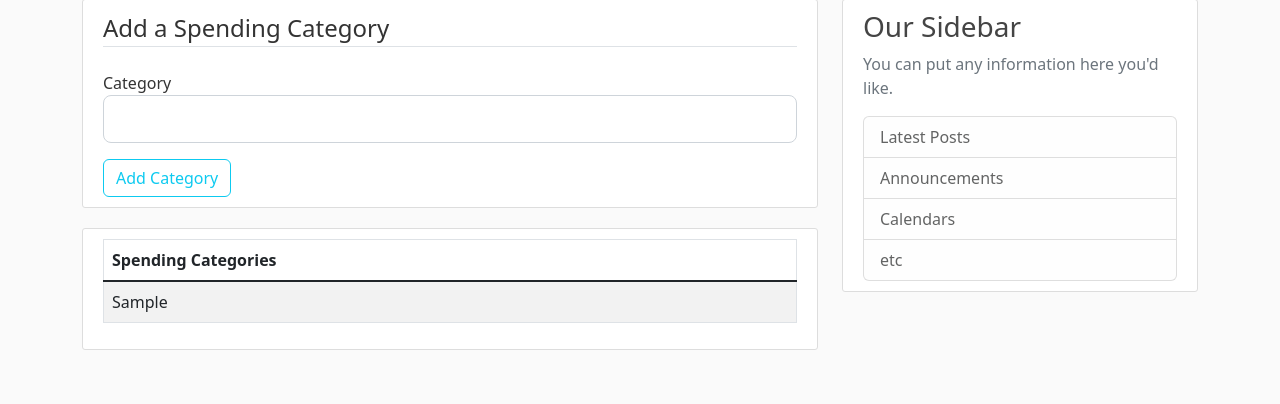
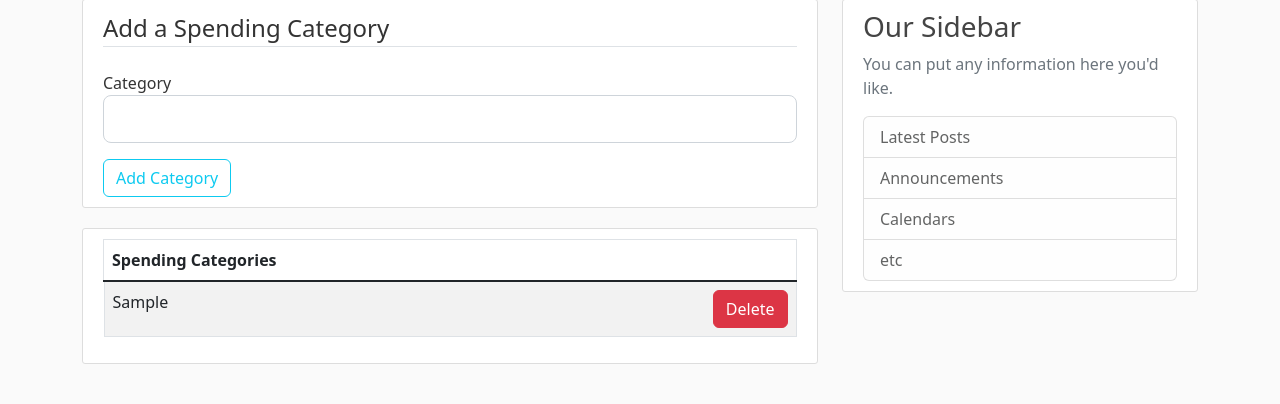
Before and after one commit to DanLanfear/flask-budget-app, a Flask app: page /categories in a window 1280 px wide. Shown: the part 81-485 px from the top of the page. Run offline with Flask 3, Linux system fonts and the light colour scheme; tables that the repository leaves empty hold one stand-in row (values such as "Sample post").

Commit message:
Added route to delete a category

```diff
--- a/src/flaskbudget/routes.py
+++ b/src/flaskbudget/routes.py
@@ -39,3 +39,11 @@ def manage_categories():
         flash(f'Category {form.category.data} created', 'success')
         return redirect(url_for('manage_categories'))
     return render_template('categories.html',title='Categories', form=form, categories=categories)
+
+@app.route("/categories/<category_id>", methods=['POST'])
+def delete_category(category_id):
+    category = Category.query.get_or_404(category_id)
+    db.session.delete(category)
+    db.session.commit()
+    flash(f'Category {category.category} deleted', 'success')
+    return redirect(url_for('manage_categories'))
--- a/src/flaskbudget/templates/categories.html
+++ b/src/flaskbudget/templates/categories.html
@@ -5,16 +5,17 @@
     <fieldset class="form-group">
       <legend class="border-bottom mb-4">Add a Spending Category</legend>
       <div class="form-group">
-        {{ form.category.label(class="form-control-label") }} {% if
-        form.category.errors %} {{ form.category(class="form-control
-        form-control-lg is-invalid") }}
-        <div class="invalid-feedback">
-          {% for error in form.category.errors %}
-          <span>{{ error }}</span>
-          {% endfor %}
-        </div>
-        {% else %} {{ form.category(class="form-control form-control-lg") }} {%
-        endif %}
+        {{ form.category.label(class="form-control-label") }}
+          {% if form.category.errors %}
+            {{ form.category(class="form-control form-control-lg is-invalid") }}
+              <div class="invalid-feedback">
+                {% for error in form.category.errors %}
+                  <span>{{ error }}</span>
+                {% endfor %}
+              </div>
+          {% else %}
+           {{ form.category(class="form-control form-control-lg") }}
+          {% endif %}
       </div>
     </fieldset>
     <div class="form-group">
@@ -35,7 +36,11 @@
     <tbody class="table-group-divider">
       {% for category in categories %}
       <tr>
-        <td>{{ category.category }}</td>
+        <td class="d-flex justify-content-between">{{ category.category }}
+          <form action="{{ url_for('delete_category', category_id=category.id)}}" method="POST">
+            <input class="btn btn-danger" type="submit" value="Delete">
+          </form>
+        </td>
       </tr>
       {% endfor %}
     </tbody>
```
